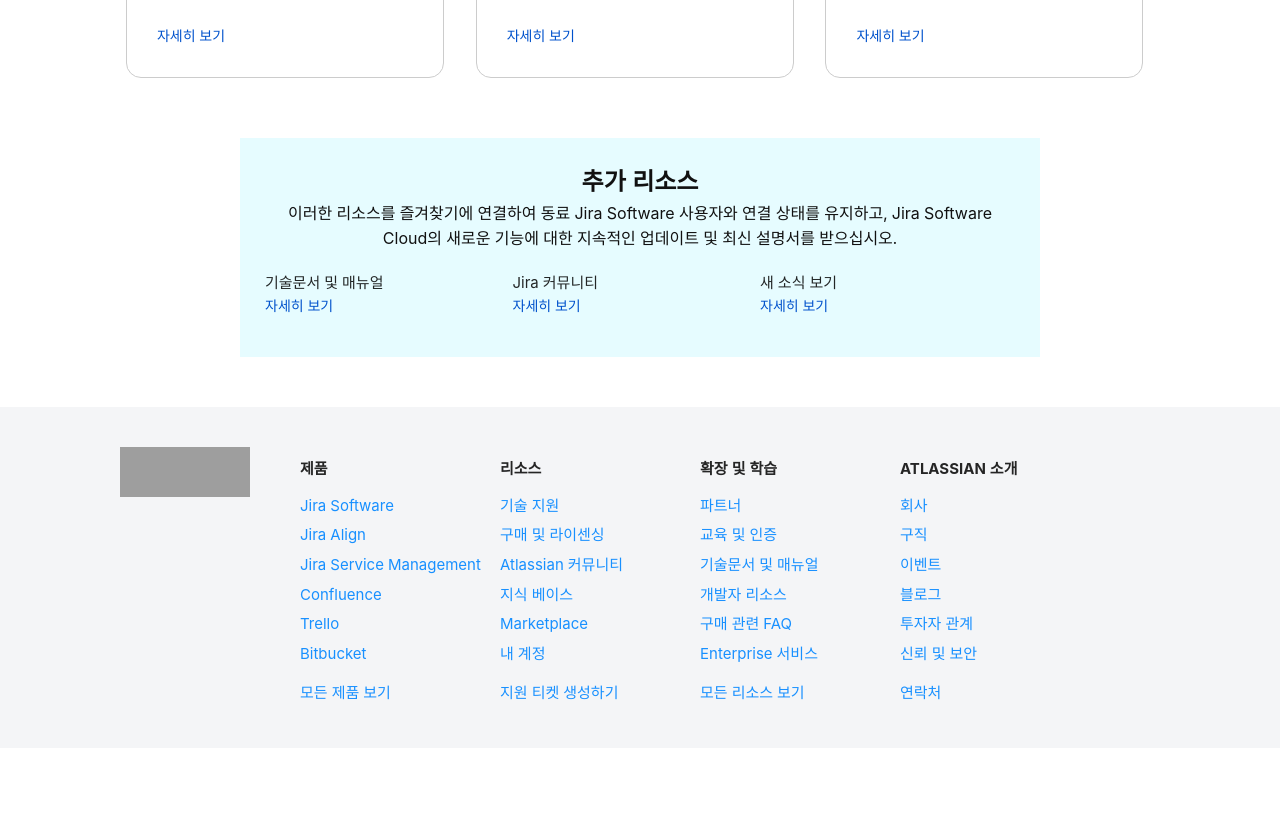
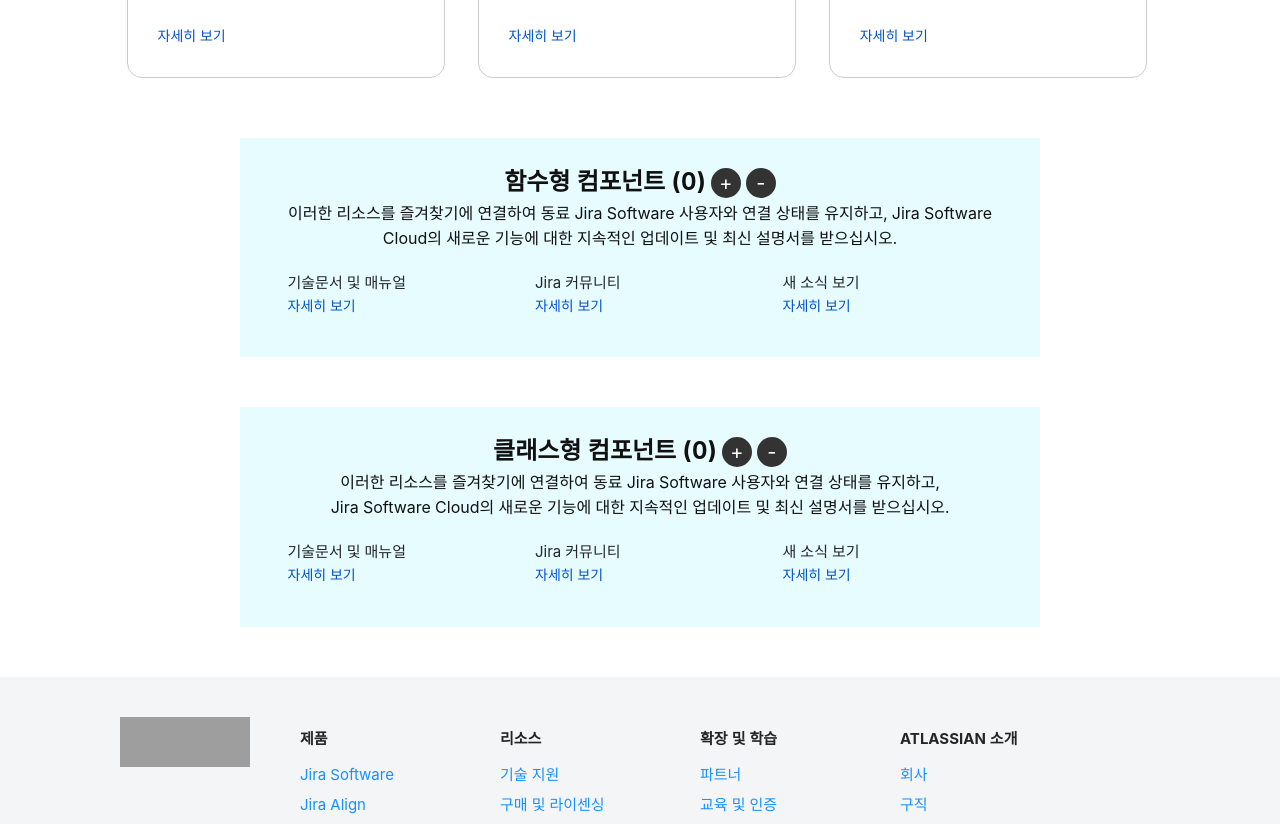
Before and after one commit to ahyoung21/yanaderProject, a React (Create React App) app in the folder frontend/: page / in a window 1280 px wide. Shown: the part 2580-3404 px from the top of the page. Before the commit the page ends 3328 px from the top, so only its background shows below. Built offline with nearby package versions, Linux system fonts and the light colour scheme; grey boxes are pictures that could not be loaded.

Commit message:
css수정 및 리소스페이지 클래스형 추가

```diff
--- a/frontend/src/App.css
+++ b/frontend/src/App.css
@@ -96,6 +96,10 @@
   text-decoration: none;
 }
 
+section {
+  min-width: 1060px;
+}
+
 .section-guide {
   padding: 90px 0 30px;
 }
@@ -149,7 +153,7 @@
   position: relative;
   width: 30%;
   height: 440px;
-  margin: auto 1.5%;
+  margin: auto 1.56%;
   padding: 40px 30px 60px 30px;
   border: 1px solid #ccc;
   border-radius: 15px;
@@ -189,11 +193,28 @@
 }
 
 .section-resource {
+  margin: 50px auto;
+}
+.section-resource .resource-box {
   width: 800px;
-  margin: 50px auto;
+  margin: 0 auto;
   padding: 25px;
   background-color: #e6fcff;
   text-align: center;
+}
+
+.section-resource button {
+  width: 30px;
+  height: 30px;
+  margin: 0 0 0 5px;
+  font-size: 20px;
+  line-height: 20px;
+  color: #fff;
+  border: 0;
+  outline: 0;
+  background-color: #333;
+  border-radius: 100%;
+  cursor: pointer;
 }
 
 .section-resource strong {
@@ -212,7 +233,7 @@
 .section-resource li {
   float: left;
   width: 30%;
-  margin-right: 3%;
+  margin-left: 3%;
   line-height: 1.6;
   text-align: left;
 }
--- a/frontend/src/App.js
+++ b/frontend/src/App.js
@@ -5,6 +5,7 @@
 import Guide from './component/contents/Guide';
 import Faqcard from './component/contents/Faqcard';
 import Resource from './component/contents/Resource';
+import ResourceC from './component/contents/ResourceC';
 import Footer from './component/layout/Footer';
 
 function App() {
@@ -16,6 +17,7 @@
       <Guide />
       <Faqcard />
       <Resource />
+      <ResourceC />
       <Footer />
     </>
   );
--- a/frontend/src/component/contents/Resource.jsx
+++ b/frontend/src/component/contents/Resource.jsx
@@ -1,10 +1,21 @@
-import React from 'react';
+import React, { useState, useEffect } from 'react';
 
 const Resource = () => {
+  const [number, setValue] = useState(0);
+
+  useEffect(() => {
+    console.log('렌더링, 리렌더링 될때마다 실행 됩니다.');
+  });
+
   return (
     <>
       <section className="section-resource">
-        <strong>추가 리소스</strong>
+        <div className="resource-box">
+          <strong>
+            함수형 컴포넌트 ({number})
+            <button onClick={() => setValue(number + 1)}>+</button>
+            <button onClick={() => setValue(number - 1)}>-</button>
+          </strong>
           <p>
             이러한 리소스를 즐겨찾기에 연결하여 동료 Jira Software 사용자와 연결
             상태를 유지하고, Jira Software Cloud의 새로운 기능에 대한 지속적인
@@ -21,6 +32,7 @@
               새 소식 보기 <a href="#">자세히 보기</a>
             </li>
           </ul>
+        </div>
       </section>
     </>
   );
--- /dev/null
+++ b/frontend/src/component/contents/ResourceC.jsx
@@ -0,0 +1,62 @@
+import React from 'react';
+
+class ResourceC extends React.Component {
+  state = {
+    number: 0,
+  };
+  componentDidMount() {
+    console.log('컴포넌트가 첫 렌더링된 후 componentDidMount 함수 실행!');
+  }
+  componentDidUpdate() {
+    console.log('리렌더링이 되었어요. componentDidUpdate 함수 실행!');
+  }
+  componentWillUnmount() {
+    console.log(
+      '컴포넌트가 제거되기 직전에 실행되는 componentWillUnmount 함수입니다.'
+    );
+  }
+  handleClickIncrement = () => {
+    this.setState((state) => ({
+      number: state.number + 1,
+    }));
+  };
+  handleClickDecrement = () => {
+    this.setState((state) => ({
+      number: state.number - 1,
+    }));
+  };
+  render() {
+    return (
+      <>
+        <section className="section-resource">
+          <div className="resource-box">
+            <strong>
+              클래스형 컴포넌트 ({this.state.number})
+              <button onClick={this.handleClickIncrement}>+</button>
+              <button onClick={this.handleClickDecrement}>-</button>
+            </strong>
+            <p>
+              이러한 리소스를 즐겨찾기에 연결하여 동료 Jira Software 사용자와
+              연결 상태를 유지하고,
+              <br /> Jira Software Cloud의 새로운 기능에 대한 지속적인 업데이트
+              및 최신 설명서를 받으십시오.
+            </p>
+            <ul>
+              <li>
+                기술문서 및 매뉴얼 <a href="#">자세히 보기</a>
+              </li>
+              <li>
+                Jira 커뮤니티 <a href="#">자세히 보기</a>
+              </li>
+              <li>
+                새 소식 보기 <a href="#">자세히 보기</a>
+              </li>
+            </ul>
+          </div>
+        </section>
+      </>
+    );
+  }
+}
+
+export default ResourceC;
--- a/frontend/src/component/layout/Footer.jsx
+++ b/frontend/src/component/layout/Footer.jsx
@@ -1,8 +1,9 @@
-import React, { useState, useEffect } from 'react';
+import React from 'react';
 import FooterData from '../json/FooterData.json';
 
+// const Footer = function () {}
+
 const Footer = () => {
-  const [data, setData] = useState([]);
   return (
     <>
       <footer>
```
Lines whose indentation alone changed are shown as unchanged.
